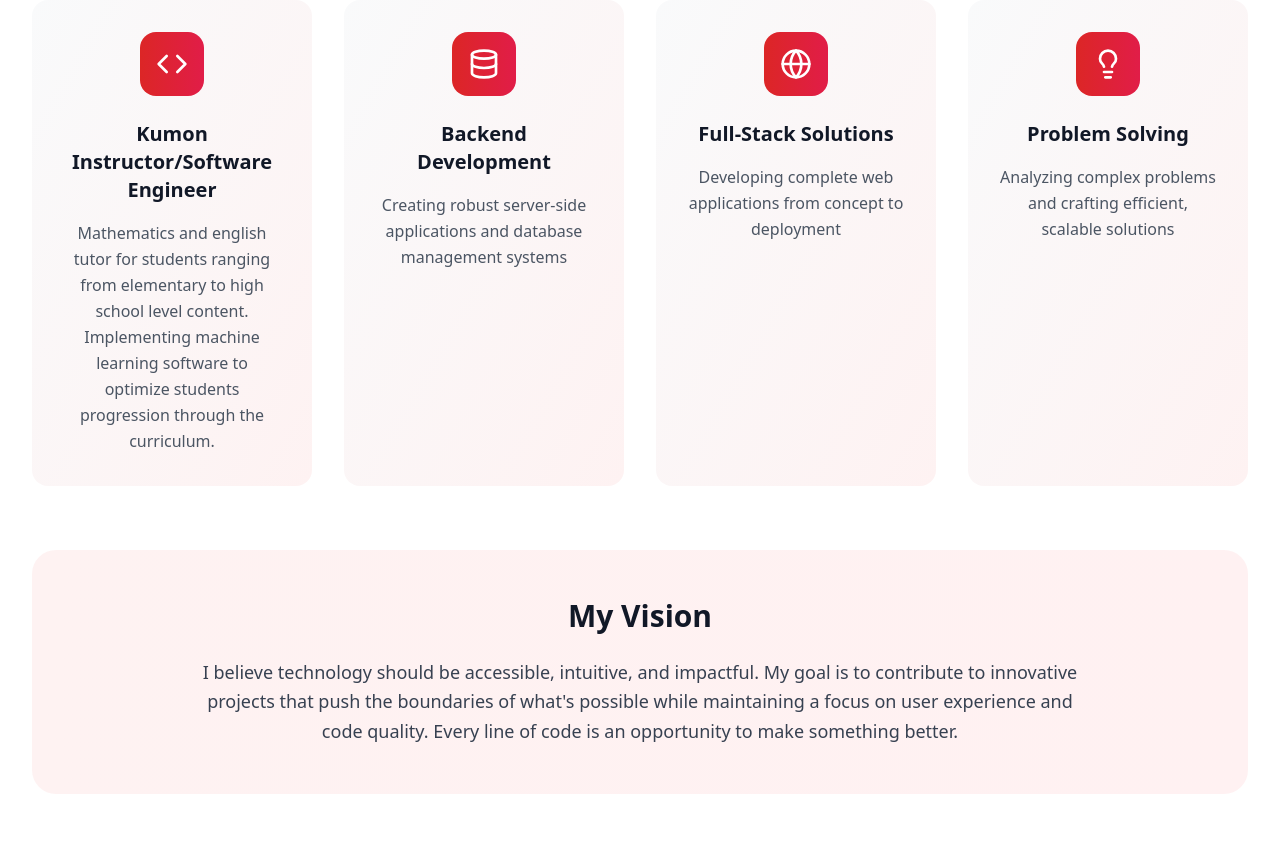
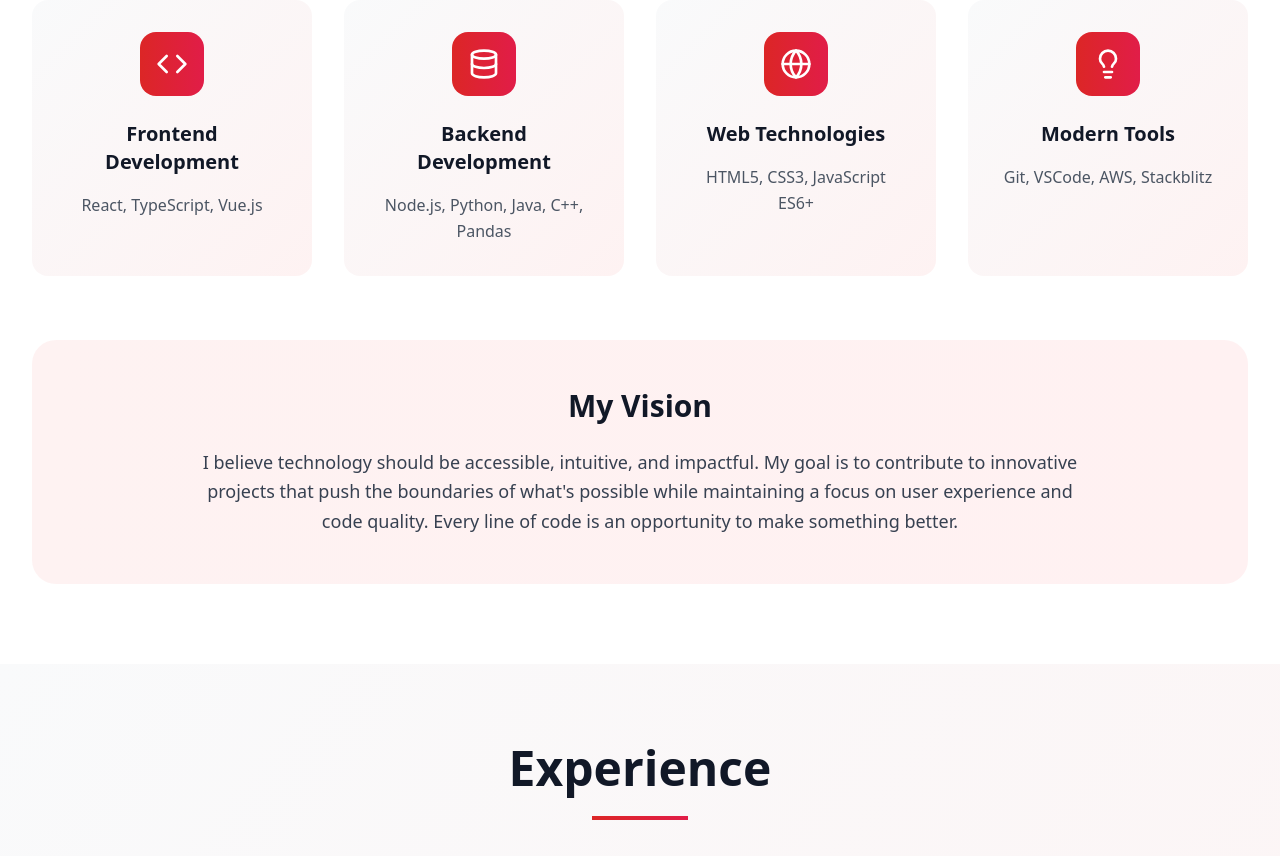
Before and after one commit to vedantkminiai/vedant-k, a React (Vite) app: page / in a window 1280 px wide. Shown: the part 1200-2056 px from the top of the page. Built offline with nearby package versions, Linux system fonts and the light colour scheme.

Commit message:
Updated About.tsx

```diff
--- a/src/components/About.tsx
+++ b/src/components/About.tsx
@@ -5,23 +5,23 @@ const About = () => {
   const skills = [
     {
       icon: Code,
-      title: 'Kumon Instructor/Software Engineer',
-      description: 'Mathematics and english tutor for students ranging from elementary to high school level content. Implementing machine learning software to optimize students progression through the curriculum.'
+      title: 'Frontend Development',
+      description: 'React, TypeScript, Vue.js'
     },
     {
       icon: Database,
       title: 'Backend Development',
-      description: 'Creating robust server-side applications and database management systems'
+      description: 'Node.js, Python, Java, C++, Pandas'
     },
     {
       icon: Globe,
-      title: 'Full-Stack Solutions',
-      description: 'Developing complete web applications from concept to deployment'
+      title: 'Web Technologies',
+      description: 'HTML5, CSS3, JavaScript ES6+'
     },
     {
       icon: Lightbulb,
-      title: 'Problem Solving',
-      description: 'Analyzing complex problems and crafting efficient, scalable solutions'
+      title: 'Modern Tools',
+      description: 'Git, VSCode, AWS, Stackblitz'
     }
   ];
 
```
